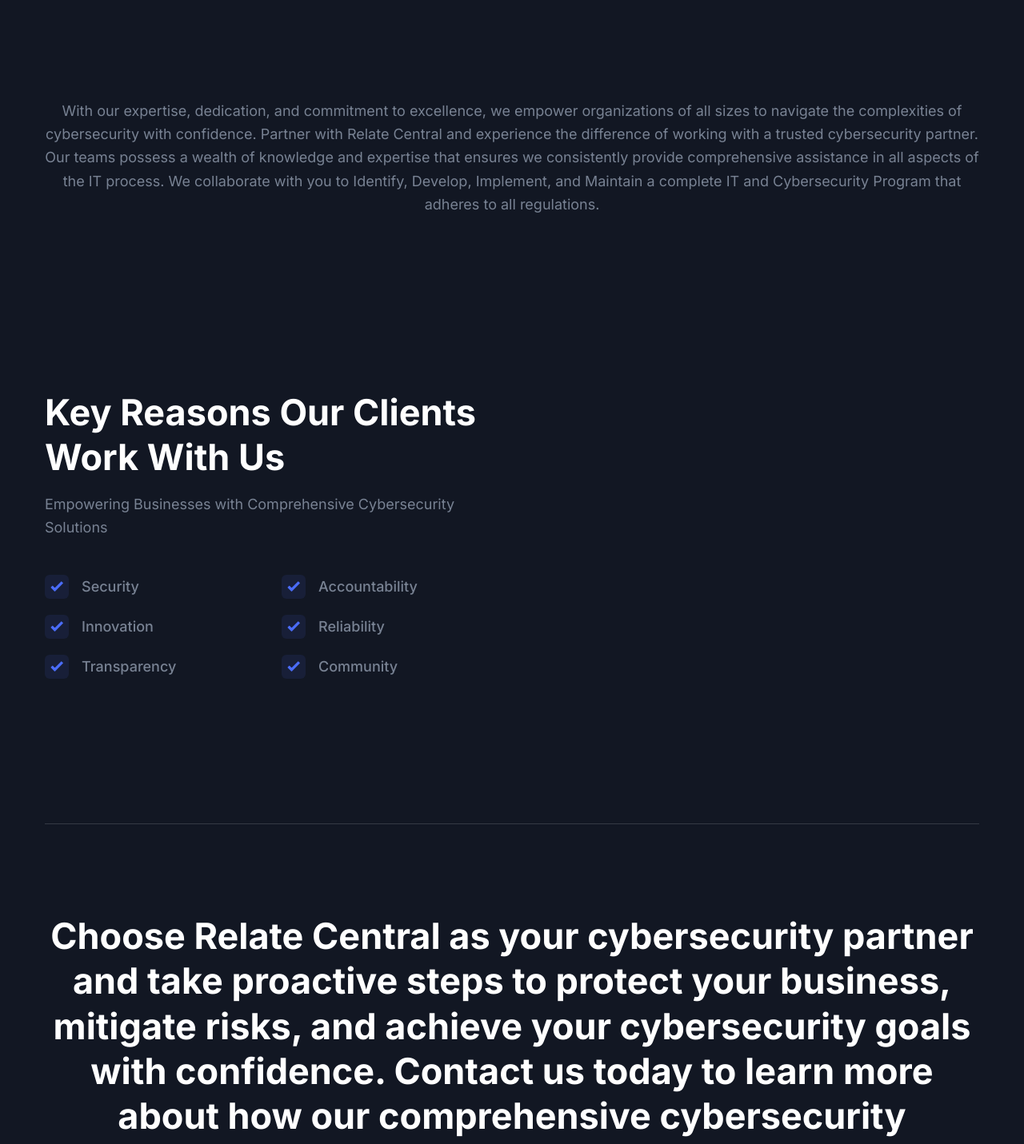
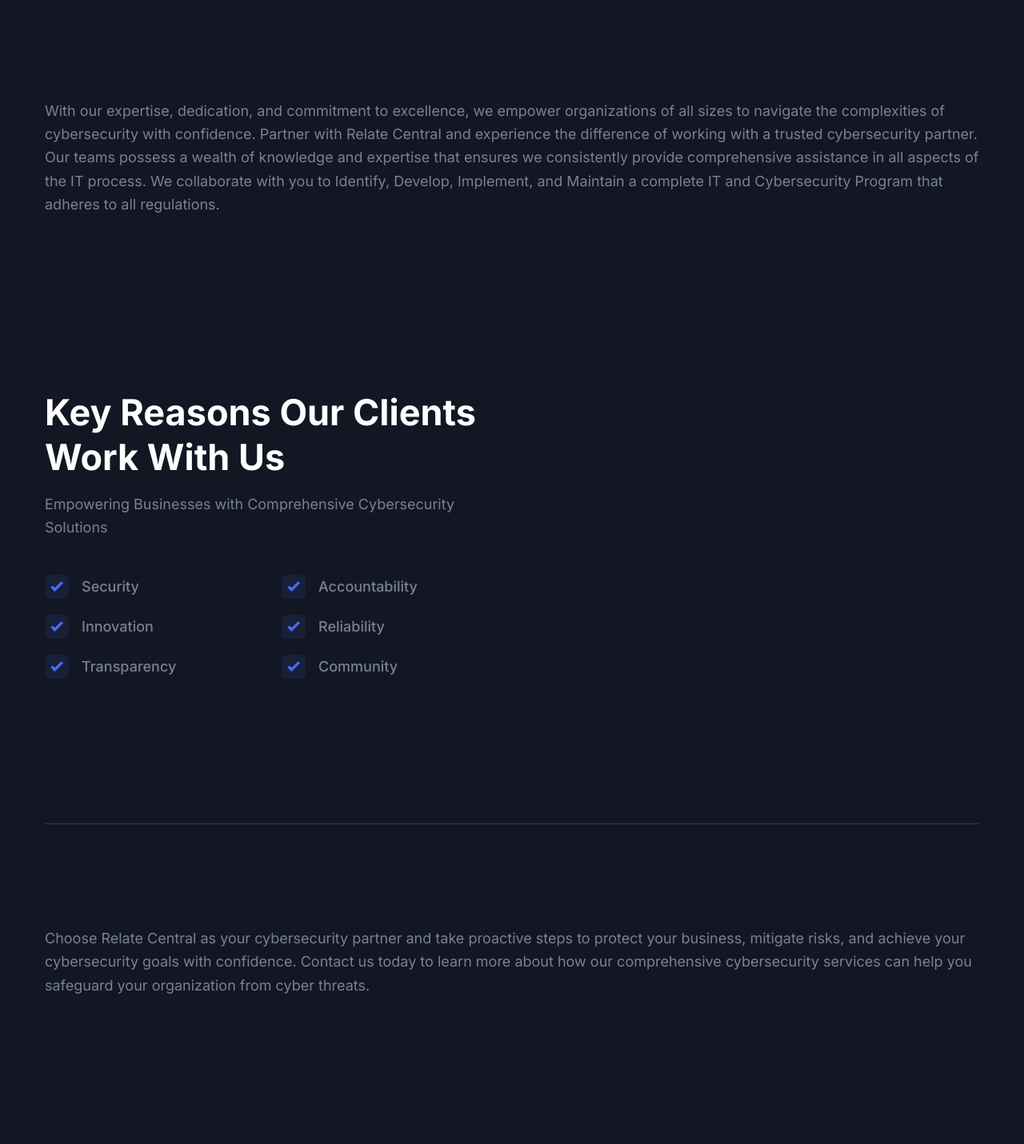
Before and after one commit to uday-009/nextjs-rce, a Next.js app: page / in a window 1280 px wide. Shown: the part 2240-3671 px from the top of the page at 80% size. Built offline with nearby package versions, Linux system fonts and the light colour scheme.

Commit message:
text-left

```diff
--- a/components/Pricing/PricingTwo.tsx
+++ b/components/Pricing/PricingTwo.tsx
@@ -11,9 +11,9 @@
     <section id="pricing" className="relative z-10 py-16 md:py-20 lg:py-28">
       <div className="container">
         <SectionTitle
-          title="Choose Relate Central as your cybersecurity partner and take proactive steps to protect your business, mitigate risks, and achieve your cybersecurity goals with confidence. Contact us today to learn more about how our comprehensive cybersecurity services can help you safeguard your organization from cyber threats. "
-          paragraph=" "
-          center
+          title=""
+          paragraph=" Choose Relate Central as your cybersecurity partner and take proactive steps to protect your business, mitigate risks, and achieve your cybersecurity goals with confidence. Contact us today to learn more about how our comprehensive cybersecurity services can help you safeguard your organization from cyber threats. "
+          center = {false}
           width="100%"
         />
 
--- a/components/Pricing/index.tsx
+++ b/components/Pricing/index.tsx
@@ -13,7 +13,7 @@
         <SectionTitle
           title=""
           paragraph="With our expertise, dedication, and commitment to excellence, we empower organizations of all sizes to navigate the complexities of cybersecurity with confidence. Partner with Relate Central and experience the difference of working with a trusted cybersecurity partner. Our teams possess a wealth of knowledge and expertise that ensures we consistently provide comprehensive assistance in all aspects of the IT process. We collaborate with you to Identify, Develop, Implement, and Maintain a complete IT and Cybersecurity Program that adheres to all regulations. "
-          center
+          center = {false}
           width="100%"
           mb="16px"
         />
```
